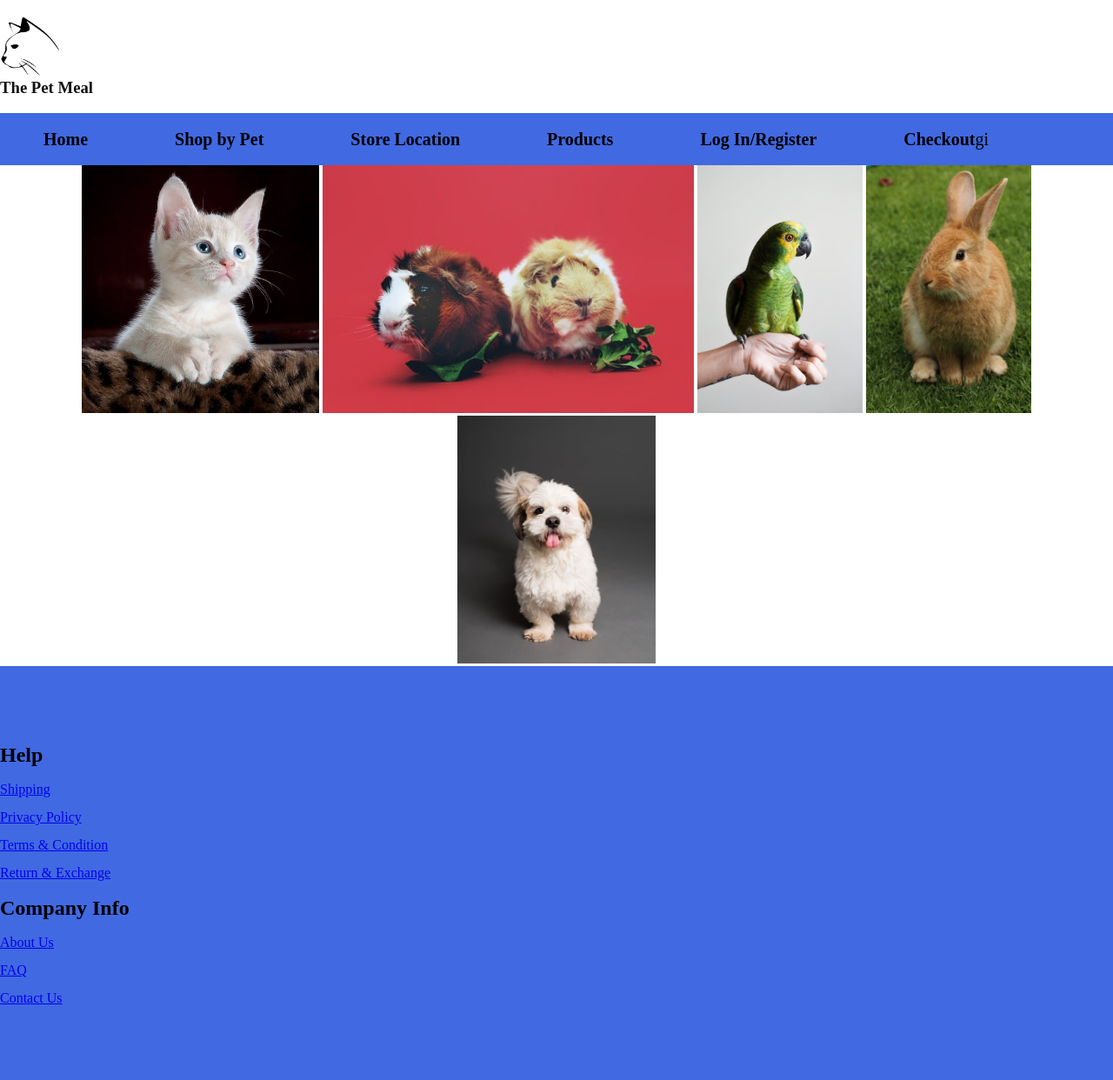
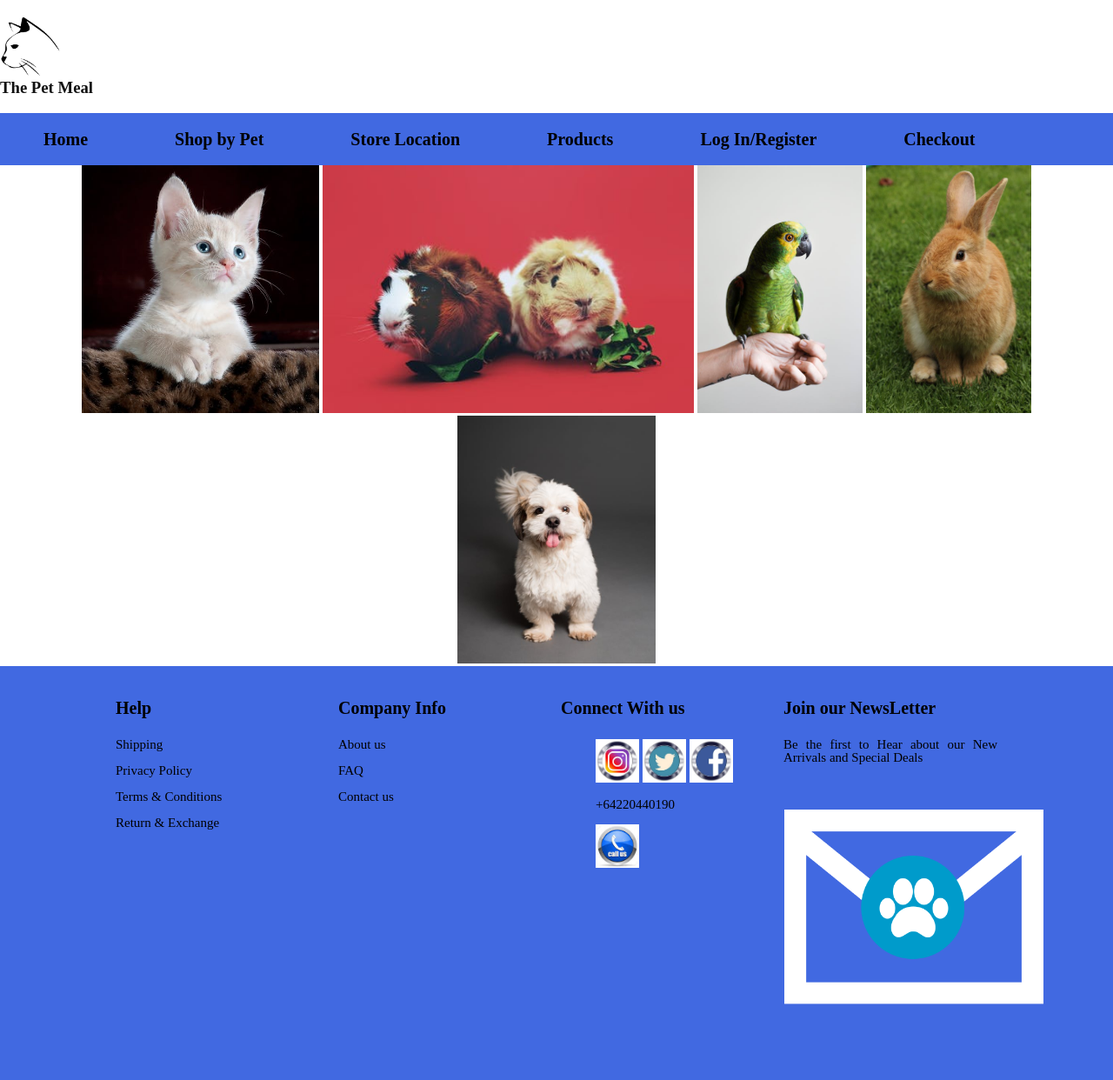
Before and after one commit to dass10/HTCS5606_casestudy1, a PHP site: page / in a window 1280 px wide. Shown: the whole page at 87% size. After the commit the page ends 1155 px from the top, so only its background shows below. Run offline with PHP 8.4, Linux system fonts and the light colour scheme.

Commit message:
created footer,but still need some changes

```diff
--- a/CSS/style.css
+++ b/CSS/style.css
@@ -3,7 +3,7 @@ body{
     margin: 0;
     font-family: "Bookman Old Style";
     line-height: 1;
-
+    width: 100%;
     min-height: 80%;
     display: flex;
     flex-direction: column;
@@ -72,34 +72,33 @@ body{
     background-color: royalblue;
 }
 
-.footer {
-    width: 100vw;
+.footer{
+    width: 100%;
+    background-color: royalblue;
     display: block;
+}
+.inner-footer{
+    width: 80%;
+    margin: auto;
+    padding: 10px 10px;
+    display: flex;
+    flex-wrap: wrap;
+}
+.footer-items{
+    width: 25%;
+    padding: 5px 5px;
     box-sizing: border-box;
-    background-color: royalblue;
-    overflow: hidden;
-    padding: 70px 0;
+}
 
+h1 {
+    padding: 10px 0;
+    font-size: 20px;
+    font-family: "Bookman Old Style";
 }
-.inner_footer{
-    display: block;
-    margin: 0 auto;
-    width: 1100px;
-    height: 100%;
+
+.footer-items p{
+    color: black;
+    font-size: 15px;
+    text-align: justify;
+    line-height: 15px;
 }
-.inner_footer .footer_third{
-    width: calc(21% - 20px);
-    margin-left: 10px;
-    float: left;
-    height: 100%;
-}
-.inner_footer .footer_third:last-child{
-    margin-right: 0;
-}
-.inner_footer .footer_third h1{
-    font-family: "Rockwell Extra Bold";
-    color: #111111;
-    display: block;
-    width: 100%;
-    margin-bottom: 20px;
-}
--- a/JS/script.js
+++ /dev/null
@@ -1,11 +0,0 @@
-function moveAd() {
-    left = 0;
-    setInterval(function() {
-        image = document.getElementById("sideImage");
-        image.style.left = left + "px";
-        left--;
-        if (left == -400) {
-            left = 0;
-        }
-    }, 50);
-}
--- a/index.html
+++ b/index.html
@@ -20,13 +20,13 @@
             <li><a href="storelocation.html"><b>Store Location</b></a></li>
             <li><a href="products.html" class="active"><b>Products</b></a></li>
             <li><a href="loginregister.html"><b>Log In/Register</b></a></li>
-            <li><a href="checkout.html" class="active"><b>Checkout</b>gi</a></li>
+            <li><a href="checkout.html" class="active"><b>Checkout</b></a></li>
         </ul>
     </div>
 </div>
 <div id="main">
 
-    <img src="image/kitty.jpeg" id="kitty" onmouseover="mouseOnPicture(this)" onmouseleave="mouseleavePicture(this)"/>
+    <img src="image/kitty.jpeg" id="kitty"/>
     <img src="image/guinea pig.jpeg"/>
     <img src="image/parrot.jpeg" />
     <img src="image/rabbit.jpeg" />
@@ -34,26 +34,39 @@
 
 </div>
 <div class="footer">
-    <div class="inner_footer"></div>
-    <div class="footer_third">
-        <h2>Help</h2>
-        <a href="#">Shipping</a><br><br>
-        <a href="#">Privacy Policy</a><br><br>
-        <a href="#">Terms & Condition</a><br><br>
-        <a href="#">Return & Exchange</a>
+    <div class="inner-footer">
+        <div class="footer-items">
+            <h1>Help</h1>
+            <p>Shipping</p>
+            <p>Privacy Policy</p>
+            <p>Terms & Conditions</p>
+            <p>Return & Exchange</p>
+        </div>
+        <div class="footer-items">
+            <h1>Company Info</h1>
+            <p>About us</p>
+            <p>FAQ</p>
+            <p>Contact us</p>
+        </div>
 
-    </div>
+        <div class="footer-items">
+            <h1>Connect With us</h1>
+            <div class="border"></div>
+            <ul>
+                <img src="image/insta.jpg" height="50" width="50"/>
 
-    <div class="footer_fourth">
-        <h2>Company Info</h2>
-        <a href="#">About Us</a><br><br>
-        <a href="#">FAQ</a><br><br>
-        <a href="#">Contact Us</a><br><br>
+                <img src="image/twitter.jpg" height="50" width="50"/>
+                <img src="image/fb.jpg" height="50" width="50"/><br>
 
+                <p>+64220440190</p>
+                <img src="image/call us.jpg" height="50" width="50" />
 
-    </div>
+            </ul>
+        </div>
 
-
-</div>
+        <div class="footer-items">
+            <h1>Join our NewsLetter</h1>
+            <p>Be the first to Hear about our New Arrivals and Special Deals</p>
+            <img src="image/sign up.png" height="300" width="300"/>
 </body>
 </html>
```
Also changed, not shown: image/call us.jpg (added), image/fb.jpg (added), image/insta.jpg (added), image/sign up.png (added), image/twitter.jpg (added).
